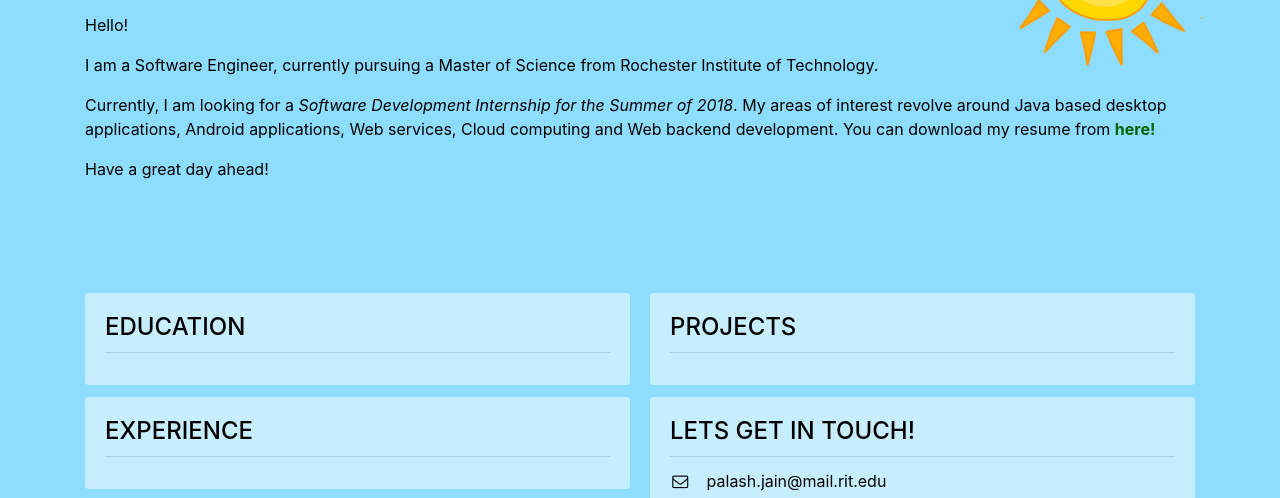
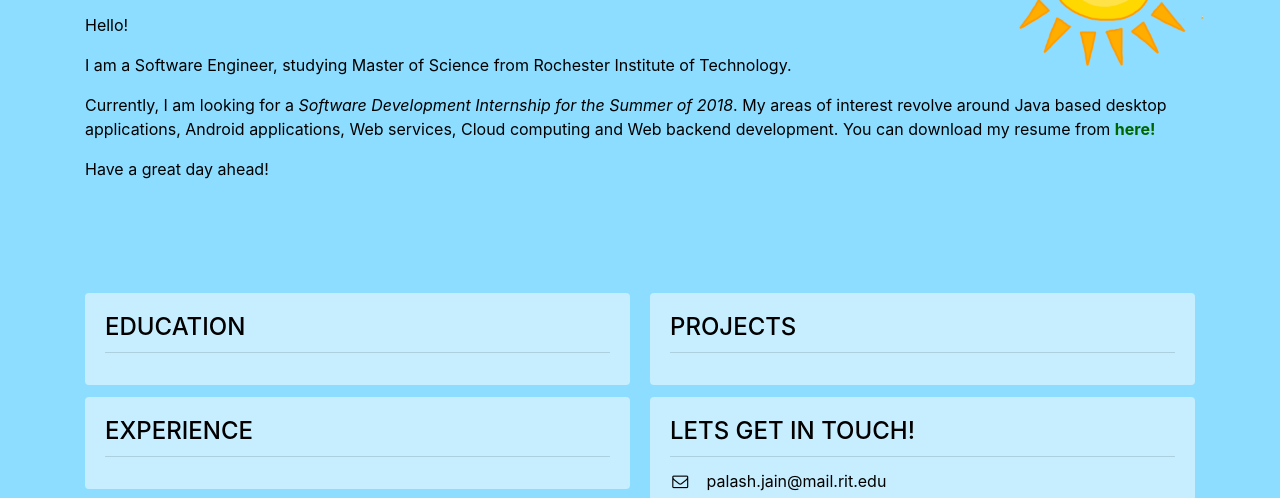
Before and after one commit to PalashSJain/palashsjain, a plain HTML site: page index.html in a window 1280 px wide. Shown: the part 191-689 px from the top of the page. Drawn offline with nearby package versions, Linux system fonts and the light colour scheme.

Commit message:
Updated introductory text

```diff
--- a/index.html
+++ b/index.html
@@ -51,7 +51,7 @@
         <h1 class="display-3">Palash Jain</h1>
         <p class="lead">Software Engineer</p>
         <p>Hello!</p>
-        <p>I am a Software Engineer, currently pursuing a Master of Science from Rochester Institute of Technology.</p>
+        <p>I am a Software Engineer, studying Master of Science from Rochester Institute of Technology.</p>
         <p>Currently, I am looking for a <span style="font-style: italic">Software Development Internship for the Summer of 2018</span>.
             My areas of interest revolve around Java based desktop applications, Android applications, Web services,
             Cloud computing and Web
```
